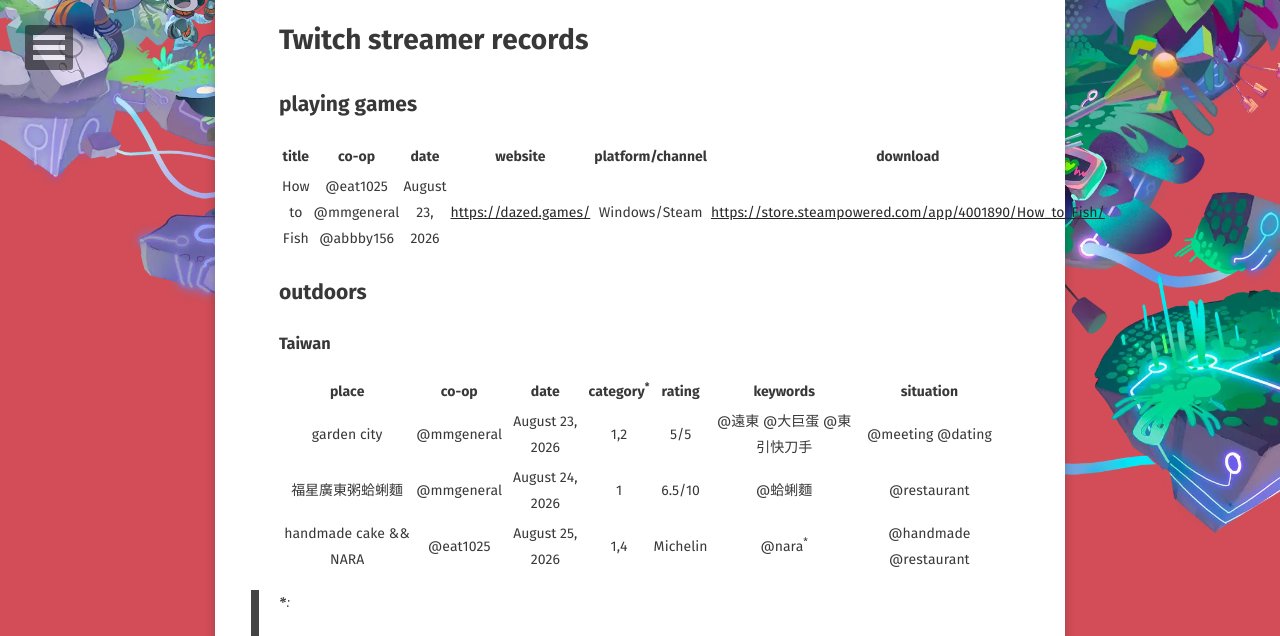
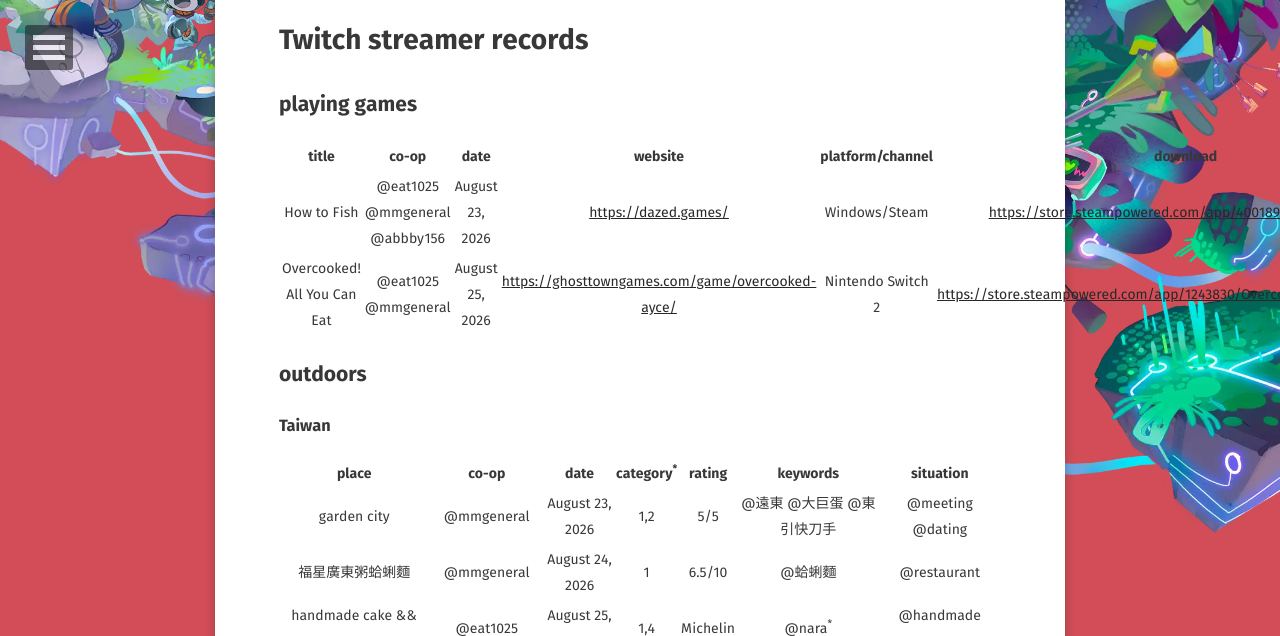
Before and after one commit to WebPavel/WebPavel.github.io, a Jekyll site: the page built from _posts/2026-08-23-Twitch-streamer-records.md, in a window 1280 px wide and 1400 px high, scrolled down 356 px, cut to the strip 0-636 px from the top of the window. Built offline with Jekyll 4.4.1, drawn with Linux system fonts in a browser that asks for light colours; some web fonts are replaced; comment, search, counter and statistics services are not loaded; some of the changed text lies outside the part shown.

Commit message:
feat: updates on the daily outdoor activities of streamers on Twitch

```diff
--- a/_posts/2026-08-23-Twitch-streamer-records.md
+++ b/_posts/2026-08-23-Twitch-streamer-records.md
@@ -11,22 +11,24 @@
 
 ## playing games
 
-|    title    |             co-op             |      date       |        website         | platform/channel |                         download                          |
-|:-----------:|:-----------------------------:|:---------------:|:----------------------:|:----------------:|:---------------------------------------------------------:|
-| How to Fish | @eat1025 @mmgeneral @abbby156 | August 23, 2026 | <https://dazed.games/> |  Windows/Steam   | <https://store.steampowered.com/app/4001890/How_to_Fish/> |
+|            title            |             co-op             |      date       |                      website                       | platform/channel  |                                 download                                 |
+|:---------------------------:|:-----------------------------:|:---------------:|:--------------------------------------------------:|:-----------------:|:------------------------------------------------------------------------:|
+|         How to Fish         | @eat1025 @mmgeneral @abbby156 | August 23, 2026 |               <https://dazed.games/>               |   Windows/Steam   |        <https://store.steampowered.com/app/4001890/How_to_Fish/>         |
+| Overcooked! All You Can Eat |      @eat1025 @mmgeneral      | August 25, 2026 | <https://ghosttowngames.com/game/overcooked-ayce/> | Nintendo Switch 2 | <https://store.steampowered.com/app/1243830/Overcooked_All_You_Can_Eat/> |
 
 ## outdoors
 
 ### Taiwan
 
-|         place         |   co-op    |      date       | category<sup>*</sup> |  rating  |         keywords          |       situation       |
-|:---------------------:|:----------:|:---------------:|:--------------------:|:--------:|:-------------------------:|:---------------------:|
-|      garden city      | @mmgeneral | August 23, 2026 |         1,2          |   5/5    | @遠東 @大巨蛋 @東引快刀手 |   @meeting @dating    |
-|   福星廣東粥蛤蜊麵    | @mmgeneral | August 24, 2026 |          1           |  6.5/10  |          @蛤蜊麵          |      @restaurant      |
-| handmade cake && NARA |  @eat1025  | August 25, 2026 |         1,4          | Michelin |     @nara<sup>*</sup>     | @handmade @restaurant |
+|                    place                    |        co-op        |      date       | category<sup>*</sup> |  rating  |           keywords            |       situation       |
+|:-------------------------------------------:|:-------------------:|:---------------:|:--------------------:|:--------:|:-----------------------------:|:---------------------:|
+|                 garden city                 |     @mmgeneral      | August 23, 2026 |         1,2          |   5/5    |   @遠東 @大巨蛋 @東引快刀手   |   @meeting @dating    |
+|              福星廣東粥蛤蜊麵               |     @mmgeneral      | August 24, 2026 |          1           |  6.5/10  |            @蛤蜊麵            |      @restaurant      |
+|            handmade cake && NARA            |      @eat1025       | August 25, 2026 |         1,4          | Michelin |       @nara<sup>*</sup>       | @handmade @restaurant |
+| a flat, Xinzhuang District, New Taipei City | @eat1025 @mmgeneral | August 25, 2026 |          5           |    -     | @lottery @nara @Overcooked 2! |      @gathering       |
 
 > __*__:
-> - category: 1=restaurant, 2=exhibition, 3=show, 4=handmade
+> - category: 1=restaurant, 2=exhibition, 3=show, 4=handmade, 5=gathering
 > - nara: ordered Steamed Sea Bass in Spicy Lime Sauce (檸檬魚), Green Curry Chicken (綠咖喱雞肉), Stir-Fried Water Spinach (空心菜) and Tom Yum Goong (冬蔭功湯)
 >   ![nara Menu Set-4.png](/assets/tw/nara-menu-set-4.png)
 
@@ -35,3 +37,4 @@
 ## Reference
 
 - [NARA Thai Cuisine 米其林推薦泰式料理餐廳](https://nara.com.tw/)
+- [Overcooked! All You Can Eat](https://ghosttowngames.com/game/overcooked-ayce/)
```
